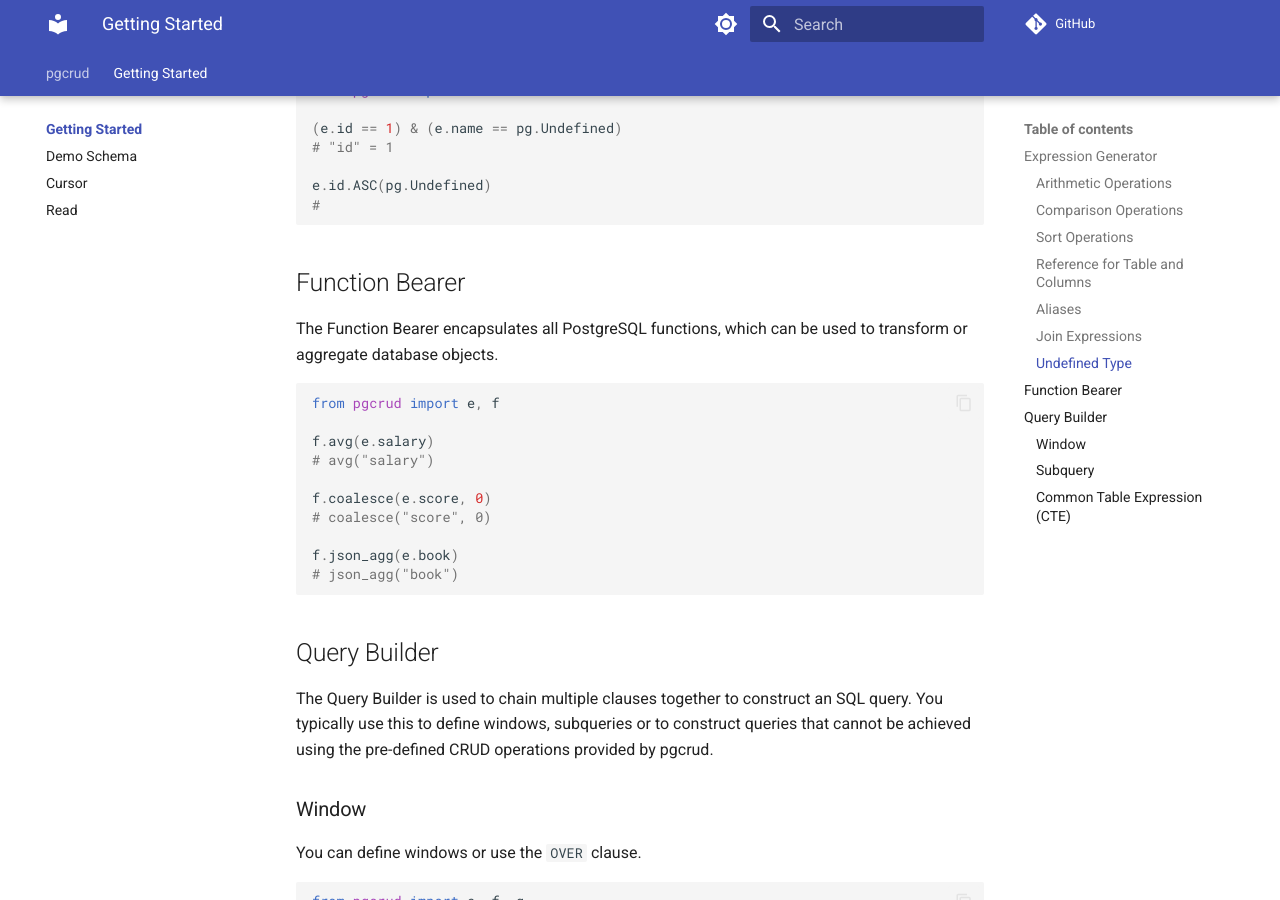
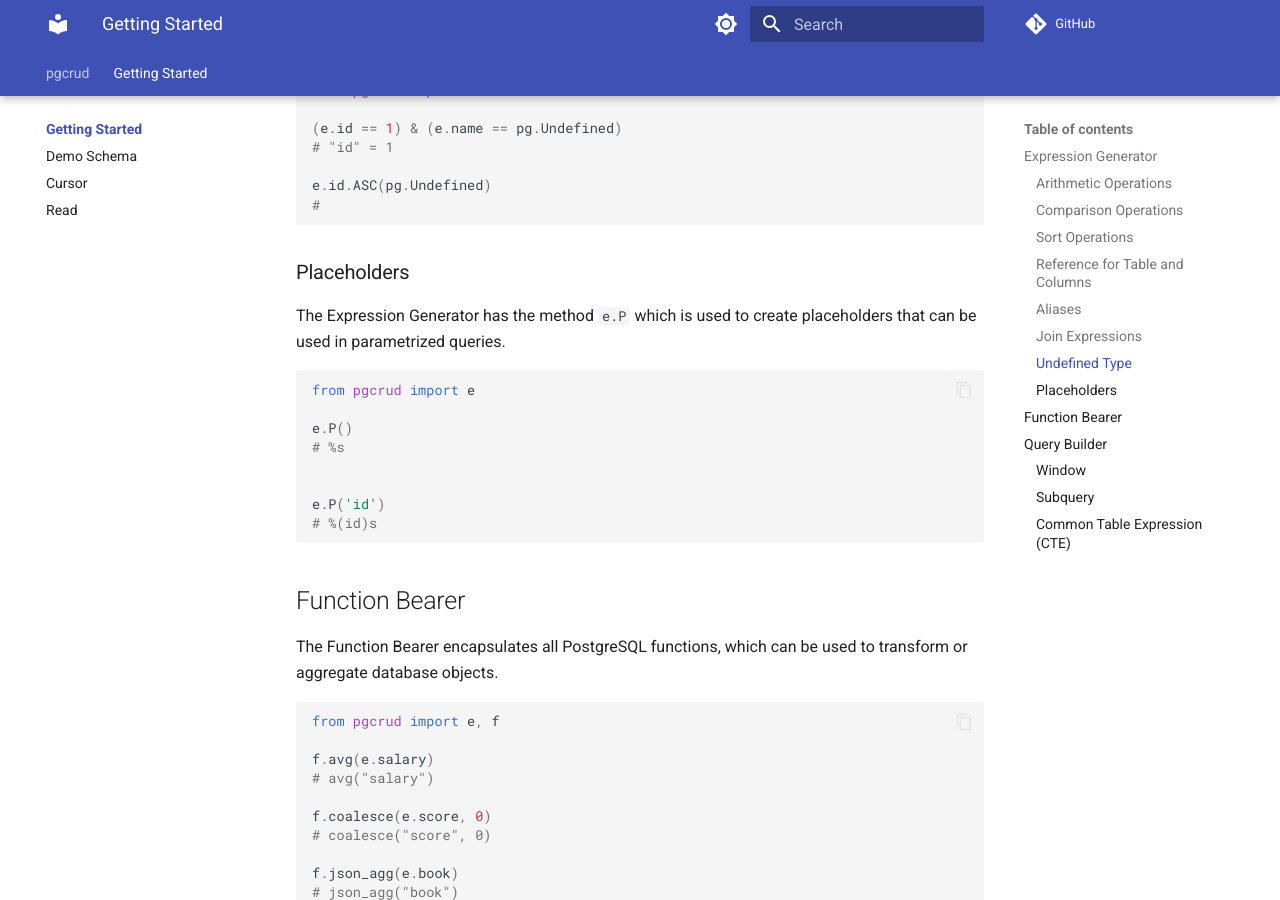
Before and after one commit to dakivara/pgcrud, an MkDocs documentation site: the page built from docs/getting-started/index.md, in a window 1280 px wide and 900 px high, scrolled down 2993 px. Built offline with MkDocs 1.6.1 and Material for MkDocs 9.7.7, drawn with Linux system fonts in a browser that asks for light colours; comment, search, counter and statistics services are not loaded.

Commit message:
improve docs

````diff
--- a/docs/getting-started/index.md
+++ b/docs/getting-started/index.md
@@ -150,6 +150,22 @@ e.id.ASC(pg.Undefined)
 #
 ```
 
+### Placeholders
+
+The Expression Generator has the method `e.P` which is used to create placeholders that can be used in parametrized queries.
+
+```python
+from pgcrud import e
+
+e.P()
+# %s
+
+
+e.P('id')
+# %(id)s
+```
+
+
 ## Function Bearer
 
 The Function Bearer encapsulates all PostgreSQL functions, which can be used to transform or aggregate database objects.
@@ -226,14 +242,12 @@ from pgcrud import e, f, q
 
 q.WITH(
     e.stats.AS(
-        q.SELECT((e.department_id, f.avg(e.salary).AS('avg_salary'))).
+        q.SELECT(e.department_id, f.avg(e.salary).AS('avg_salary')).
         FROM(e.employee).
         GROUP_BY(e.department_id)
     )
 ).INSERT_INTO(e.department_stats[e.id, e.avg_salary]).\
-    SELECT((e.department_id, e.avg_salary)).\
+    SELECT(e.department_id, e.avg_salary).\
     FROM(e.stats)
 # WITH "stats" AS (SELECT "department_id", avg("salary") AS "avg_salary" FROM "employee" GROUP BY "department_id") INSERT INTO "department_stats" ("id", "avg_salary") SELECT "department_id", "avg_salary" FROM "stats"
-
-
 ```
````
Also changed, not shown: docs/getting-started/cursor.md (+95 -14 lines), docs/getting-started/read.md (+3 -1 lines).
